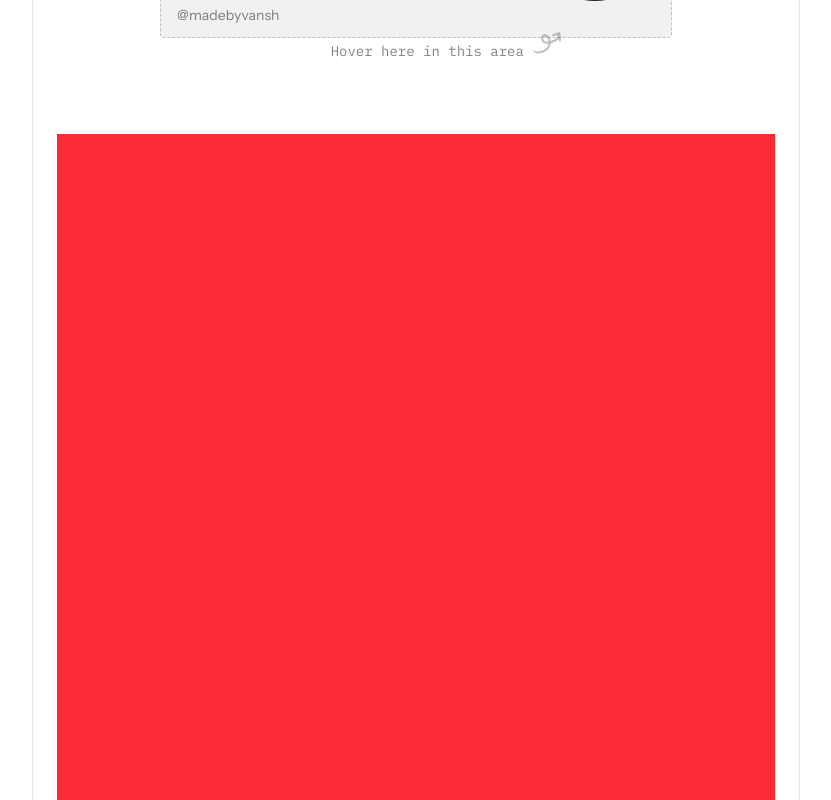
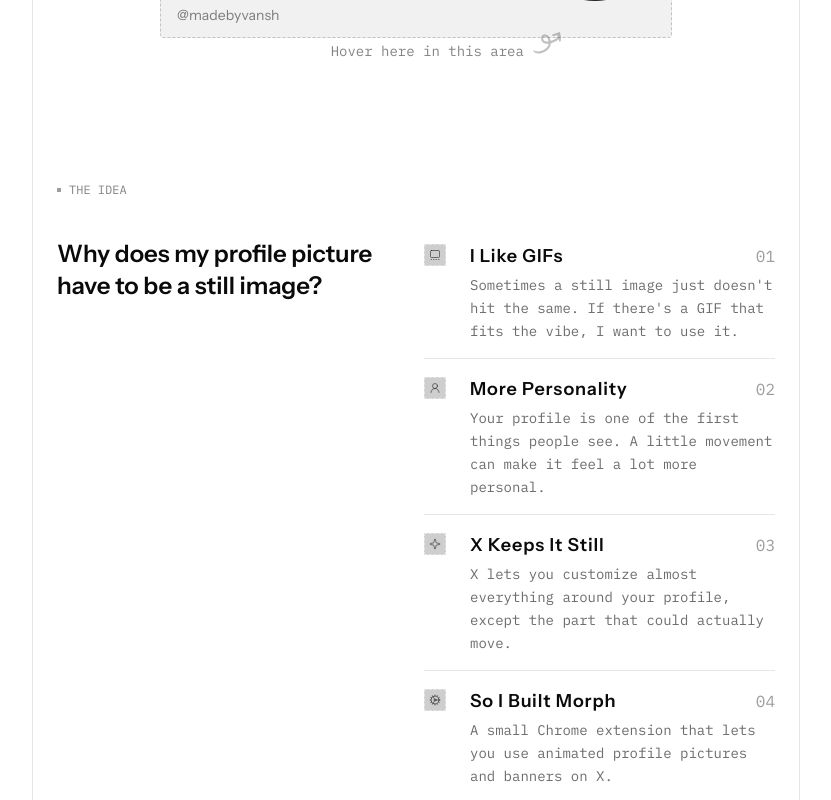
Before and after one commit to madebyvansh/morph, a Next.js app: page / in a window 1280 px wide. Shown: the part 620-1420 px from the top of the page, without its empty margins (352-1183 px from the left). Built offline with nearby package versions, Linux system fonts and the light colour scheme.

Commit message:
feat(UI): add what section

```diff
--- a/components/landing/main.tsx
+++ b/components/landing/main.tsx
@@ -4,7 +4,7 @@
 
 export const MainLandingPage = () => {
   return (
-    <main className="h-full w-full max-w-3xl min-h-screen mr-auto border-x border-x-foreground/10 px-6 py-12 space-y-24">
+    <main className="h-full w-full max-w-3xl min-h-screen mr-auto border-x border-x-foreground/10 px-6 py-12 space-y-36">
       <div className="lg:hidden mb-12">
         <MobileLandingNavbar />
       </div>
--- /dev/null
+++ b/components/landing/what-card.tsx
@@ -0,0 +1,34 @@
+import type { ReactNode } from "react";
+
+type Props = {
+  index: number;
+  heading: string;
+  content: string;
+  icon: ReactNode;
+};
+
+export const WhatCard = ({ index, heading, content, icon }: Props) => {
+  return (
+    <div className="w-full border-b border-foreground/10 mb-4 pb-4">
+      <div className="flex items-start gap-6">
+        <div className="shrink-0 border border-dashed bg-foreground/20 p-1 mt-0.5 text-foreground/50">
+          {icon}
+        </div>
+
+        <div className="flex-1">
+          <div className="flex items-center justify-between gap-4">
+            <h3 className="text-lg tracking-wider font-semibold">{heading}</h3>
+
+            <span className="text-foreground/40">
+              {String(index).padStart(2, "0")}
+            </span>
+          </div>
+
+          <p className="mt-1 text-sm leading-relaxed text-foreground/60">
+            {content}
+          </p>
+        </div>
+      </div>
+    </div>
+  );
+};
--- a/components/landing/what.tsx
+++ b/components/landing/what.tsx
@@ -1,5 +1,60 @@
+import { UserRound, GalleryThumbnails, Cog, Sparkle } from "lucide-react";
+
+import { WhatCard } from "./what-card";
+
+const points = [
+  {
+    heading: "I Like GIFs",
+    content:
+      "Sometimes a still image just doesn't hit the same. If there's a GIF that fits the vibe, I want to use it.",
+    icon: GalleryThumbnails,
+  },
+  {
+    heading: "More Personality",
+    content:
+      "Your profile is one of the first things people see. A little movement can make it feel a lot more personal.",
+    icon: UserRound,
+  },
+  {
+    heading: "X Keeps It Still",
+    content:
+      "X lets you customize almost everything around your profile, except the part that could actually move.",
+    icon: Sparkle,
+  },
+  {
+    heading: "So I Built Morph",
+    content:
+      "A small Chrome extension that lets you use animated profile pictures and banners on X.",
+    icon: Cog,
+  },
+];
+
 export const WhatSection = () => {
   return (
-    <section id="what" className="container w-full bg-red-500 min-h-screen"></section>
-  )
-}
+    <section id="what" className="flex flex-col lg:flex-row w-full gap-4">
+      <div className="flex lg:w-1/2 flex-col gap-10">
+        <span className="flex items-center gap-2 text-xs uppercase text-foreground/50">
+          <span className="size-1 bg-foreground/40" />
+          The Idea
+        </span>
+
+        <h2 className="text-2xl font-semibold">
+          Why does my profile <br className="lg:hidden" /> picture <br className="hidden lg:block" />
+          have to <br className="lg:hidden" />  be a still image?
+        </h2>
+      </div>
+
+      <div className="lg:w-1/2 mt-15">
+        {points.map((point, index) => (
+          <WhatCard
+            key={point.heading}
+            index={index + 1}
+            heading={point.heading}
+            content={point.content}
+            icon={<point.icon size={12} />}
+          />
+        ))}
+      </div>
+    </section>
+  );
+};
```
